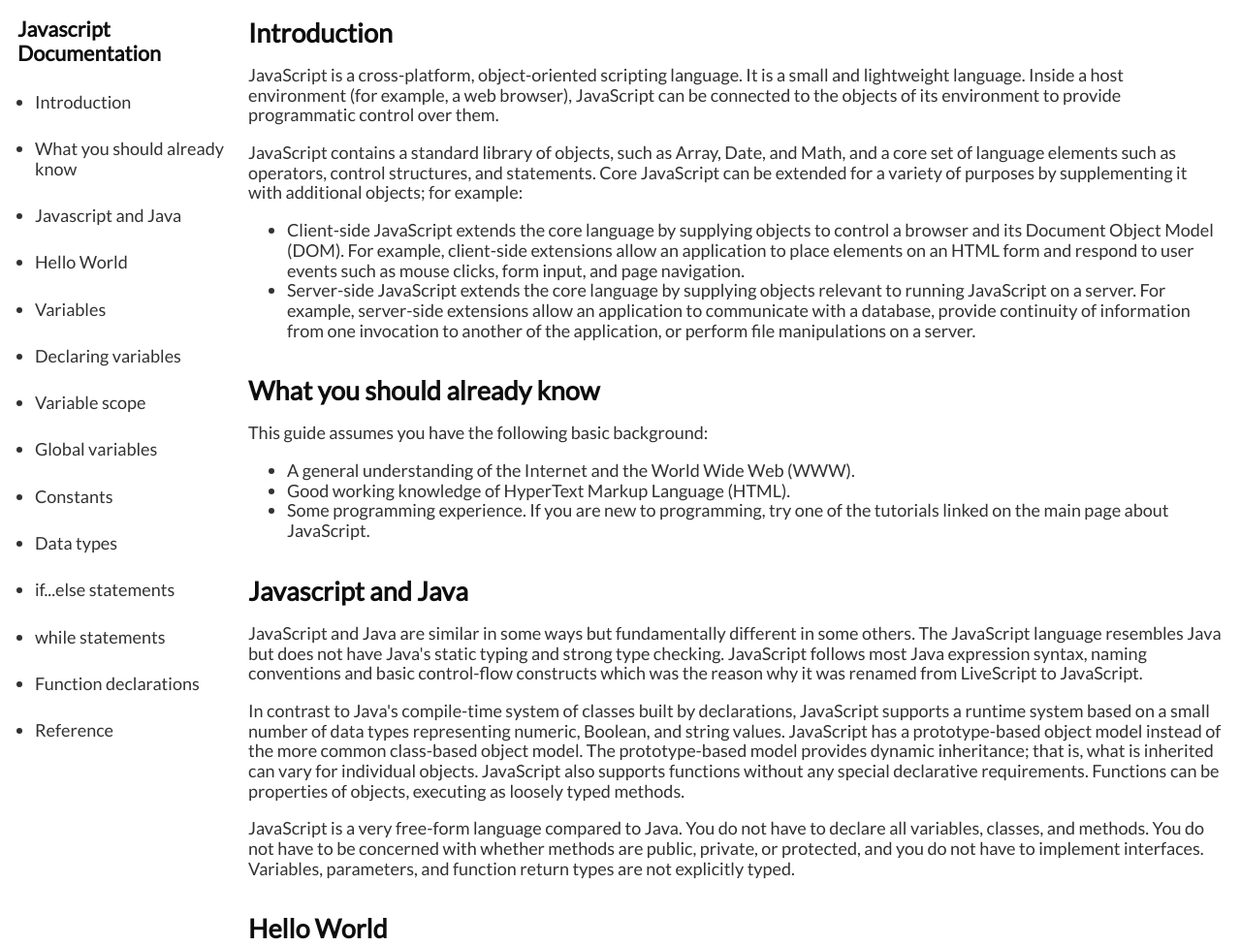
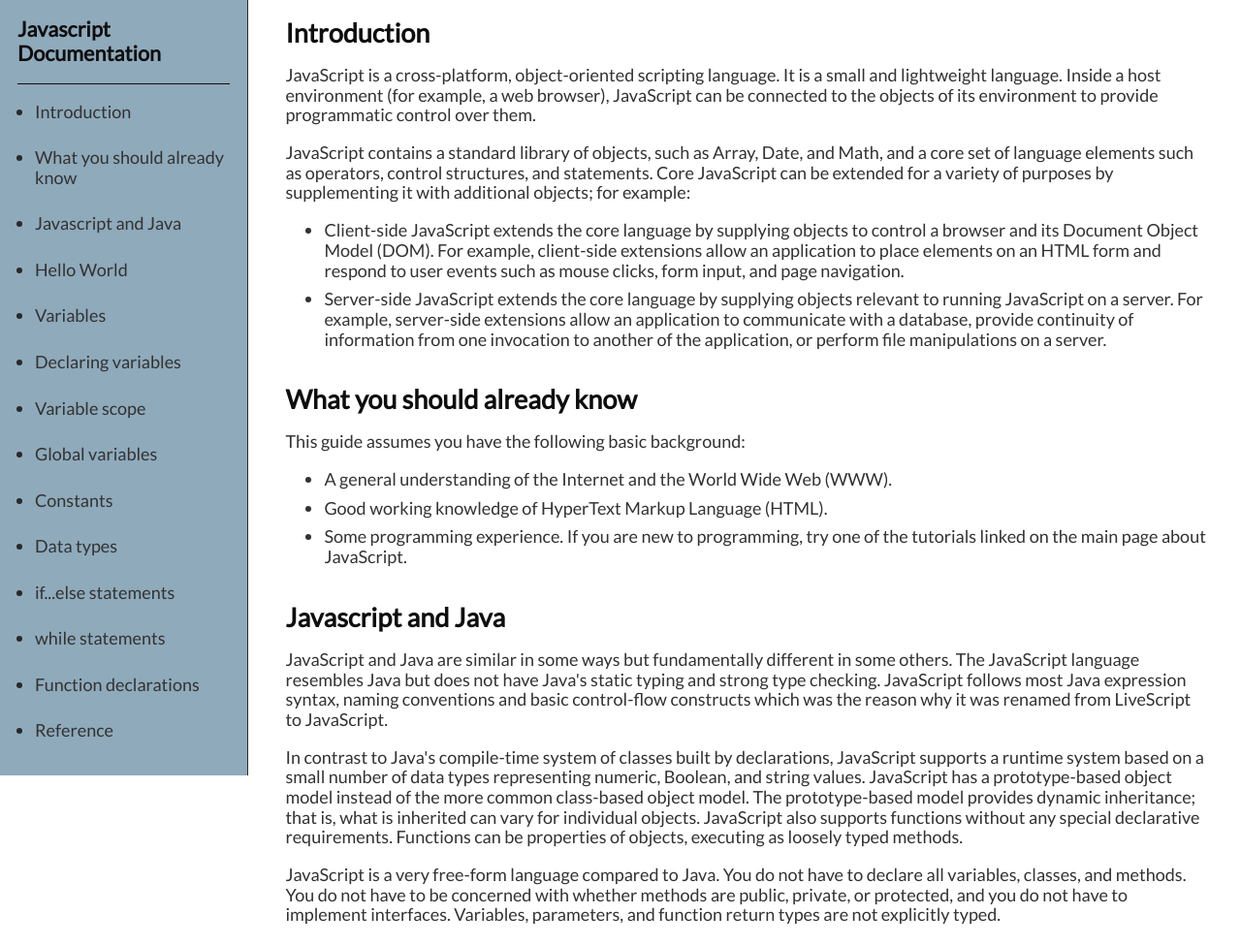
Before and after one commit to ThomYorke7/documentation-page, a plain HTML site: page index.html in a window 1280 px wide. Shown: the top 976 px of the page at 97% size. Drawn offline with Linux system fonts and the light colour scheme.

Commit message:
Add background color and correct elements padding

```diff
--- a/css/style.css
+++ b/css/style.css
@@ -1,3 +1,4 @@
+/* Global Settings*/
 @import url('https://fonts.googleapis.com/css2?family=Lato&family=Noto+Sans&family=Open+Sans&family=Sen&display=swap');
 
 :root {
@@ -11,6 +12,8 @@ a {
     color: #323232
 }
 
+
+/* Lateral Navbar*/
 #navbar {
     display: flex;
     flex-direction: column;
@@ -19,11 +22,15 @@ a {
     position: fixed;
     padding: 1rem;
     box-sizing: border-box;
+    border-right: 1px solid;
+    background-color: #8faabb;
+    color: #292929;
 }
 
 #navbar header {
     font-size: 1.2rem;
-    margin-bottom: 0.5rem;
+    padding-bottom: 1rem;
+    border-bottom: solid 1px;
 }
 
 #navbar ul {
@@ -36,10 +43,22 @@ a {
     padding-left: 1rem;
 }
 
+#navbar a:hover {
+    color: black;
+}
+
+
+/* Main Content */
 #main-doc {
     position: absolute;
-    left: 20%;
-    padding: 1rem 1rem 1rem 0;
+    left: 23%;
+    padding: 1rem 2rem 1rem 0;
+    box-sizing: border-box;
+}
+
+#main-doc li {
+    margin-bottom: 0.5rem;
+    margin-top: 0.5rem;
 }
 
 header {
@@ -67,7 +86,12 @@ pre {
     white-space: pre;
 }
 
+#MDN_link {
+    text-decoration: underline;
+}
 
+
+/* Media Queries */
 @media (max-width: 1024px) {
     #navbar {
         display: none;
--- a/index.html
+++ b/index.html
@@ -328,7 +328,8 @@ while (n < 3) {
             <article>
                 <ul>
                     <li>All the documentation in this page is taken from <a
-                            href="https://developer.mozilla.org/en-US/docs/Web/JavaScript/Guide" target="blank_">MDN</a>
+                            href="https://developer.mozilla.org/en-US/docs/Web/JavaScript/Guide" target="blank_"
+                            id="MDN_link">MDN</a>
                     </li>
                 </ul>
             </article>
```
